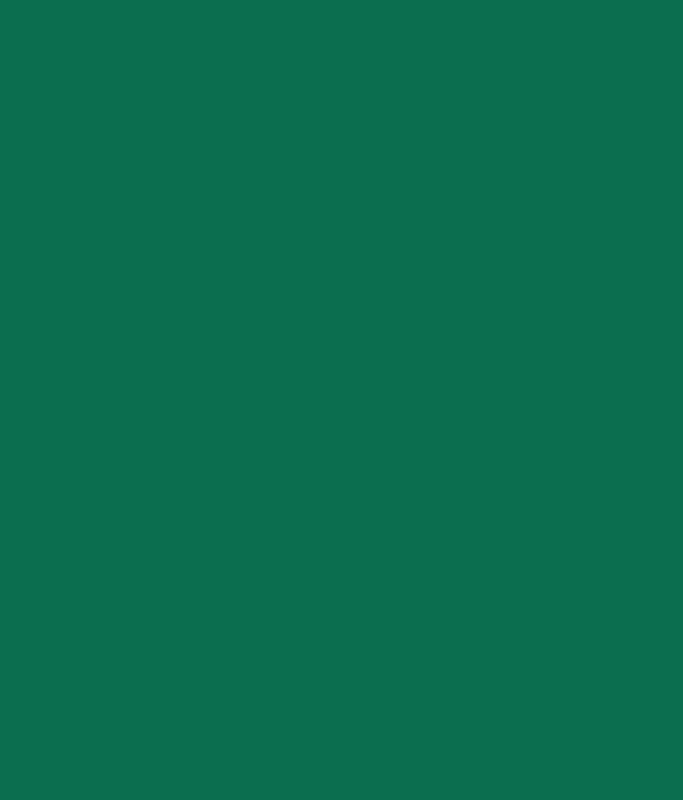
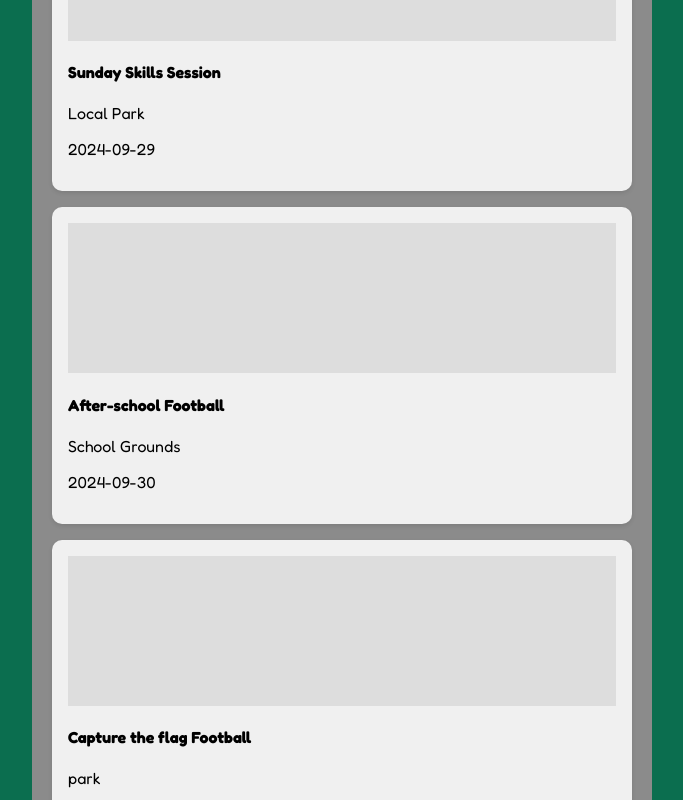
Before and after one commit to SchoolOfCode/final-project-final-destination, a Next.js app: page / in a window 1280 px wide. Shown: the part 1500-2300 px from the top of the page, without its empty margins (298-981 px from the left). Before the commit the page ends 1450 px from the top, so only its background shows below. Built offline with nearby package versions, Linux system fonts and the light colour scheme.

Commit message:
wrapping for cards added

```diff
--- a/app/src/components/Main/Main.jsx
+++ b/app/src/components/Main/Main.jsx
@@ -4,6 +4,50 @@ import Image from "next/image";
 import styles from "./Main.module.css";
 
 export default function Main() {
+
+  const events = [
+    {
+      id: 1,
+      icon: '🏆',
+      title: 'Saturday Kickabout',
+      date: '2024-09-28',
+      time: 'morning',
+      location: 'Local Park',
+      distance: 5,
+      age: '11-12',
+    },
+    {
+      id: 2,
+      icon: '👥',
+      title: 'Sunday Skills Session',
+      date: '2024-09-29',
+      time: 'afternoon',
+      location: 'Local Park',
+      distance: 10,
+      age: '7-10',
+    },
+    {
+      id: 3,
+      icon: '⚽',
+      title: 'After-school Football',
+      date: '2024-09-30',
+      time: 'afternoon',
+      location: 'School Grounds',
+      distance: 20,
+      age: 'Under 7',
+    },
+    {
+      id: 4,
+      icon: '⚽',
+      title: 'Capture the flag Football',
+      date: '2024-09-30',
+      time: 'morning',
+      location: 'park',
+      distance: 5,
+      age: 'Under 7',
+    },
+  ];
+
   return (
     <div className={styles.main}>
       <section className={styles.filter}>
@@ -16,13 +60,13 @@ export default function Main() {
       <section className={styles.events}>
         <h3>Upcoming Football Events</h3>
         <div className={styles.eventList}>
-          {[1, 2, 3].map((event) => (
-            <div key={event} className={styles.eventCard}>
+          {events.map((events) => (
+            <div key={events} className={styles.eventCard}>
               <div className={styles.eventImage}></div>
               <div className={styles.eventInfo}>
-                <h4>Event Title</h4>
-                <p>Location: Local Park</p>
-                <p>Date: June 1, 2023</p>
+                <h4>{events.title}</h4>
+                <p>{events.location}</p>
+                <p>{events.date}</p>
               </div>
             </div>
           ))}
--- a/app/src/components/Main/Main.module.css
+++ b/app/src/components/Main/Main.module.css
@@ -13,16 +13,24 @@
   margin-bottom: 40px;
 }
 .eventList {
-  display: flex;
-  justify-content: space-between;
+  display: grid;
+  grid-template-columns: repeat(auto-fill, minmax(300px, 1fr)); /* Each card will take up at least 300px */
+  gap: 16px; /* Adds spacing between the cards */
 }
 .eventCard {
-  width: 30%;
-  border: 1px solid #ddd;
-  padding: 20px;
+  background-color: #f0f0f0;
+  padding: 16px;
+  border-radius: 10px;
+  box-shadow: 0 2px 4px rgba(0, 0, 0, 0.1);
 }
 .eventImage {
   height: 150px;
   background-color: #ddd;
   margin-bottom: 10px;
 }
+
+.main {
+  background-color: #8b8b8b;
+  padding: 20px;
+  border-radius: 10px;
+}
```
